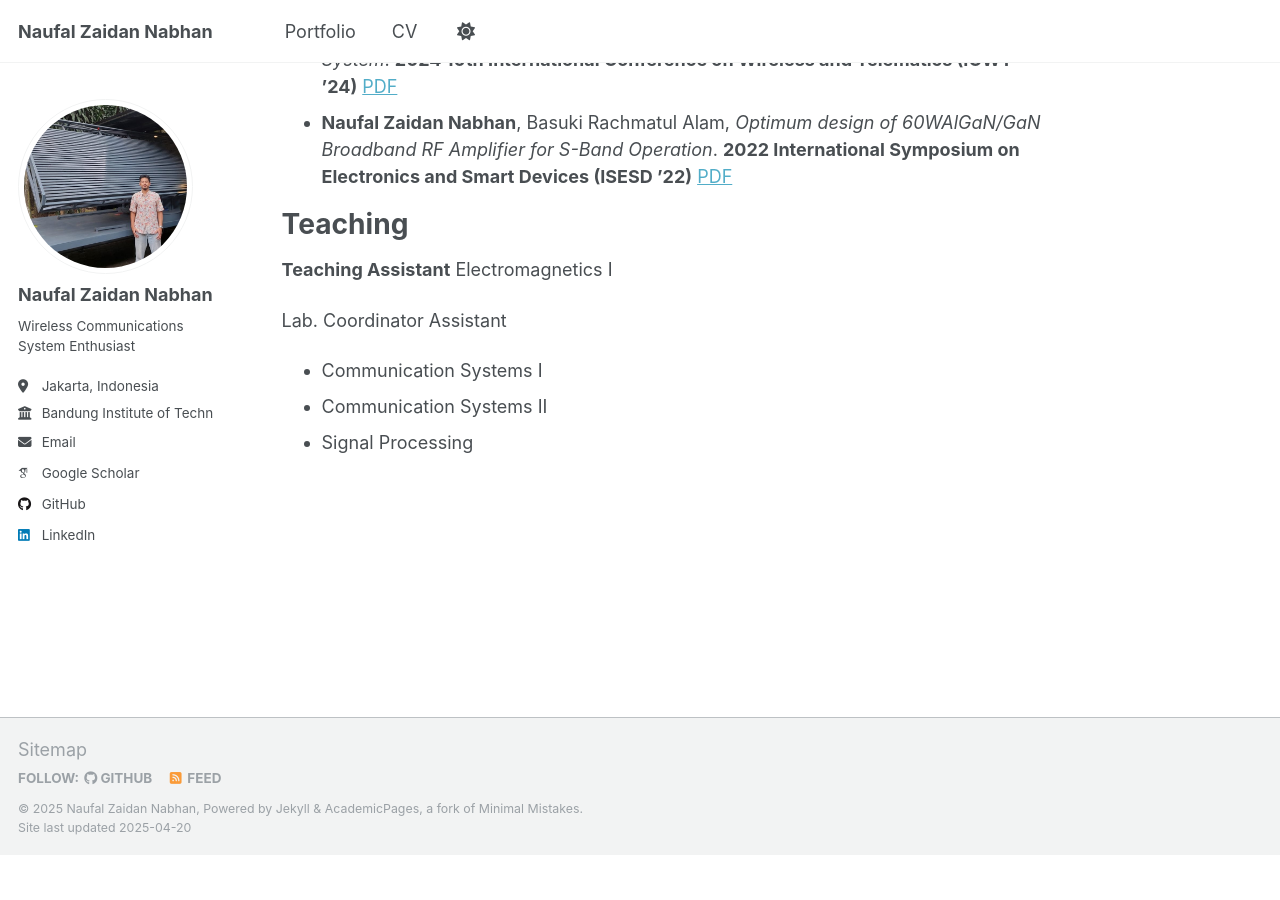
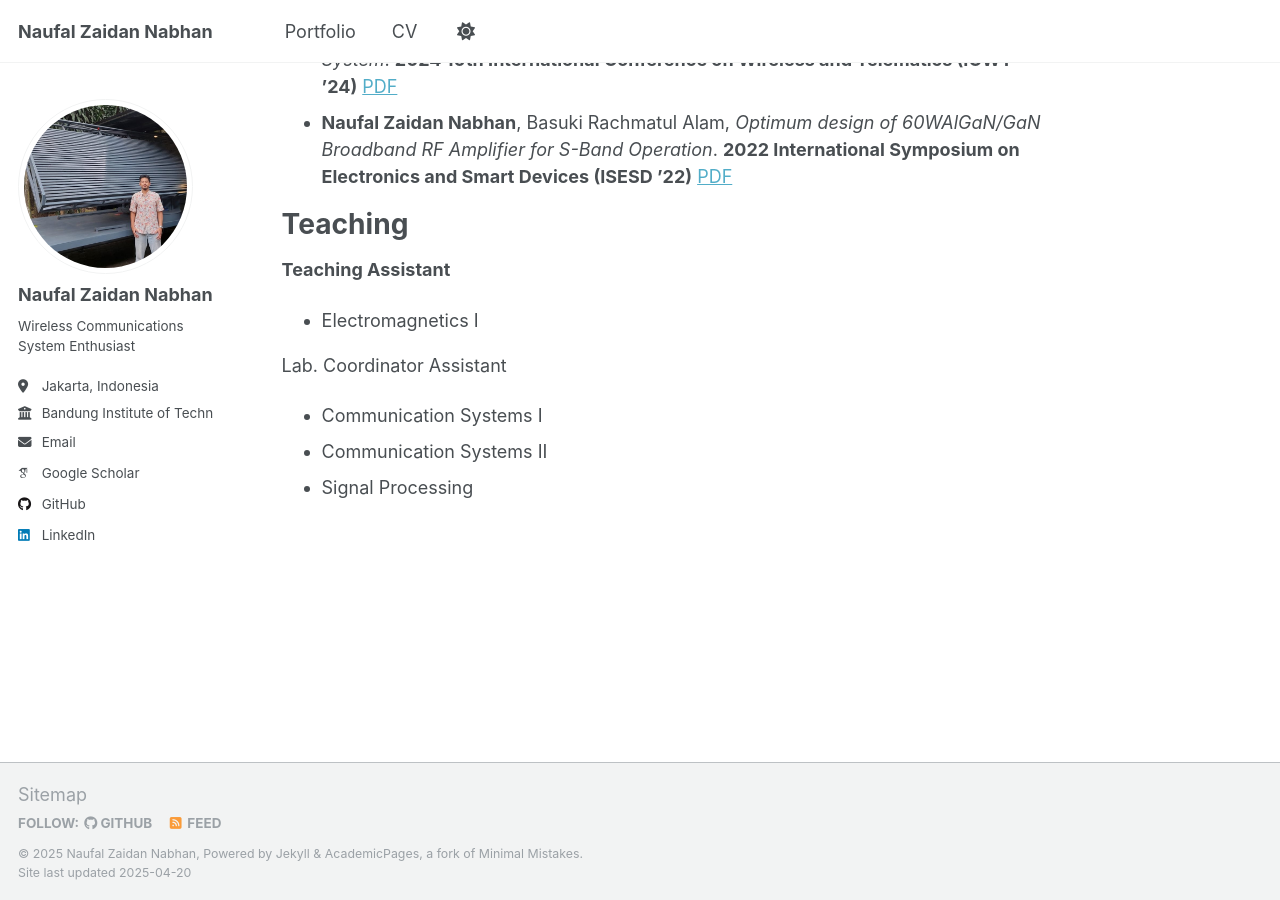
Before and after one commit to naufalzn/naufalzn.github.io, a Jekyll site: the page built from _pages/about.md, in a window 1280 px wide and 900 px high, scrolled down 530 px. Built offline with Jekyll 4.4.1, drawn with Linux system fonts in a browser that asks for light colours; some web fonts are replaced; before the commit the page ends 1385 px from its top, so only the background shows below that.

```diff
--- a/_pages/about.md
+++ b/_pages/about.md
@@ -17,7 +17,7 @@ Zaidan is a graduate of the integrated Bachelor's and Master's degree program in
 
 # Teaching
 **Teaching Assistant**
-Electromagnetics I
+- Electromagnetics I
 
 Lab. Coordinator Assistant
 - Communication Systems I
```
